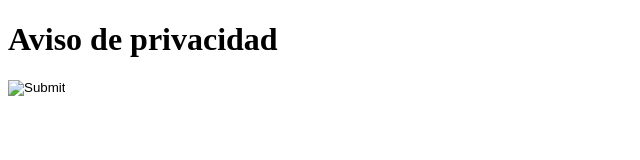
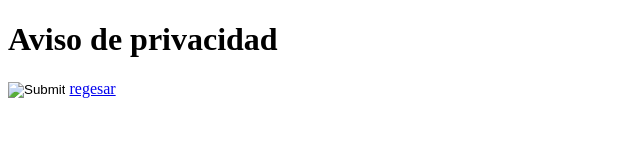
Before and after one commit to xochiljuarez/privacidad, a plain HTML site: page index.html in a window 1280 px wide. Shown: the full height of the page, 0-640 px from the left. Drawn offline with Linux system fonts and the light colour scheme.

Commit message:
Add files via upload

```diff
--- a/index.html
+++ b/index.html
@@ -9,6 +9,7 @@
 <h1>Aviso de privacidad </h1>
 <form id="form1" name="form1" method="post" action="">
   <input type="image" name="HOLI" id="HOLI" src="descarga.png" />
+  <a href="https://xochiljuarez.github.io/tarea3/" title="regresa">regesar</a>
 </form>
 <p>&nbsp;</p>
 </body>
```
